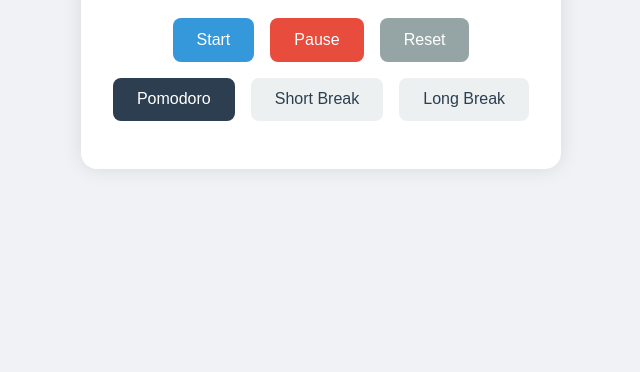
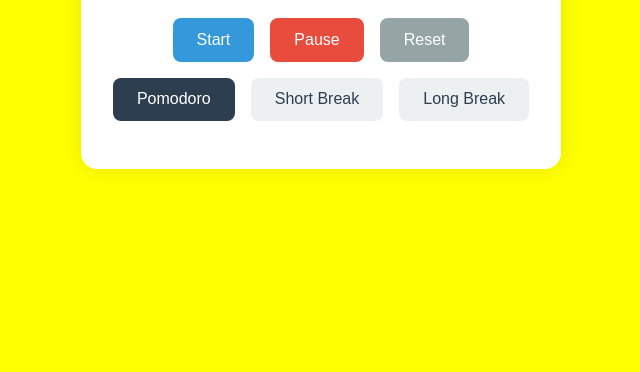
Before and after one commit to kodenet/Pomodoro, a plain HTML site: page index.html in a window 1280 px wide. Shown: the part 428-800 px from the top of the page, without its empty margins (319-959 px from the left). Drawn offline with Linux system fonts and the light colour scheme.

Commit message:
changed background color to yellow

```diff
--- a/styles.css
+++ b/styles.css
@@ -6,7 +6,7 @@
 }
 
 body {
-    background-color: #f0f2f5;
+    background-color: yellow;
     min-height: 100vh;
     display: flex;
     justify-content: center;
```
